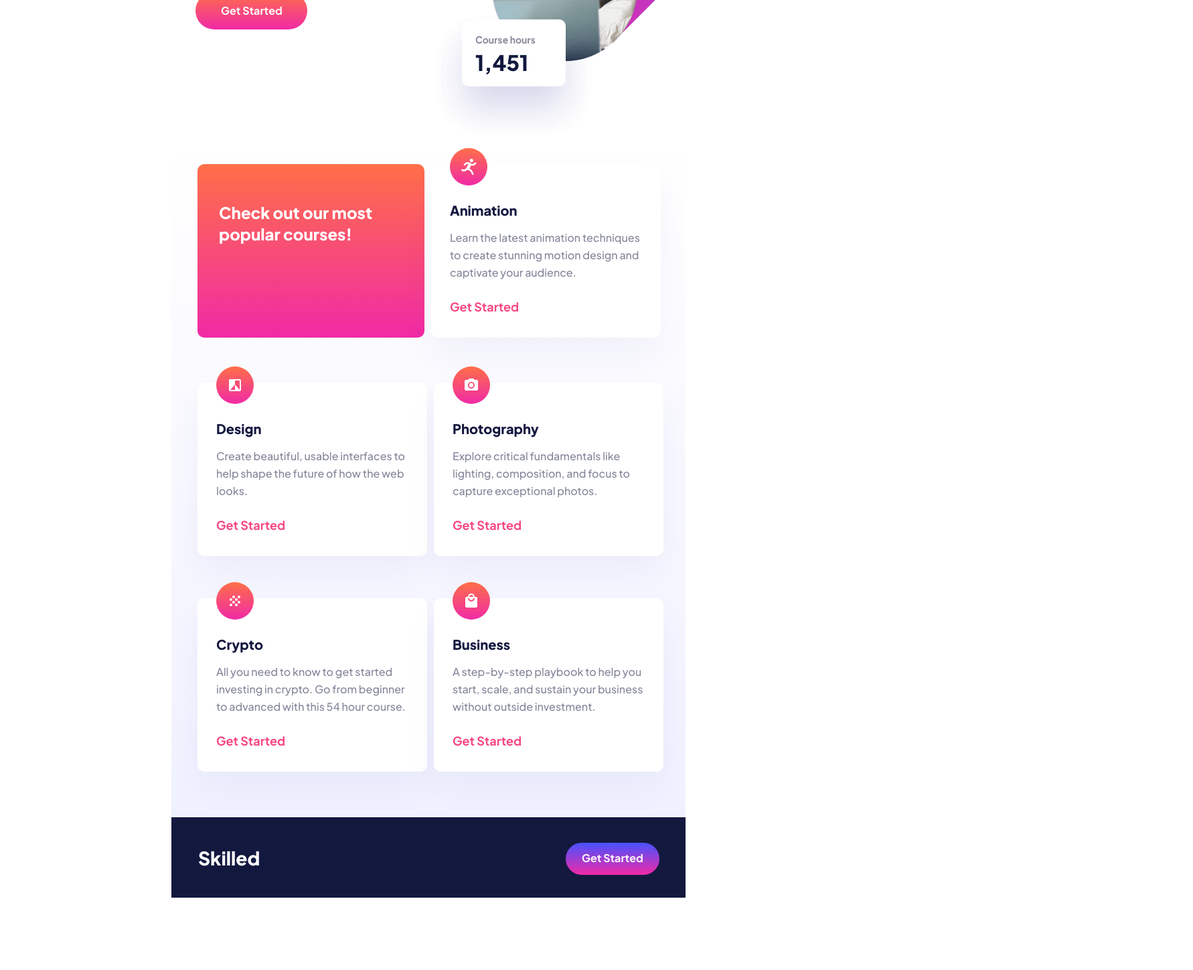
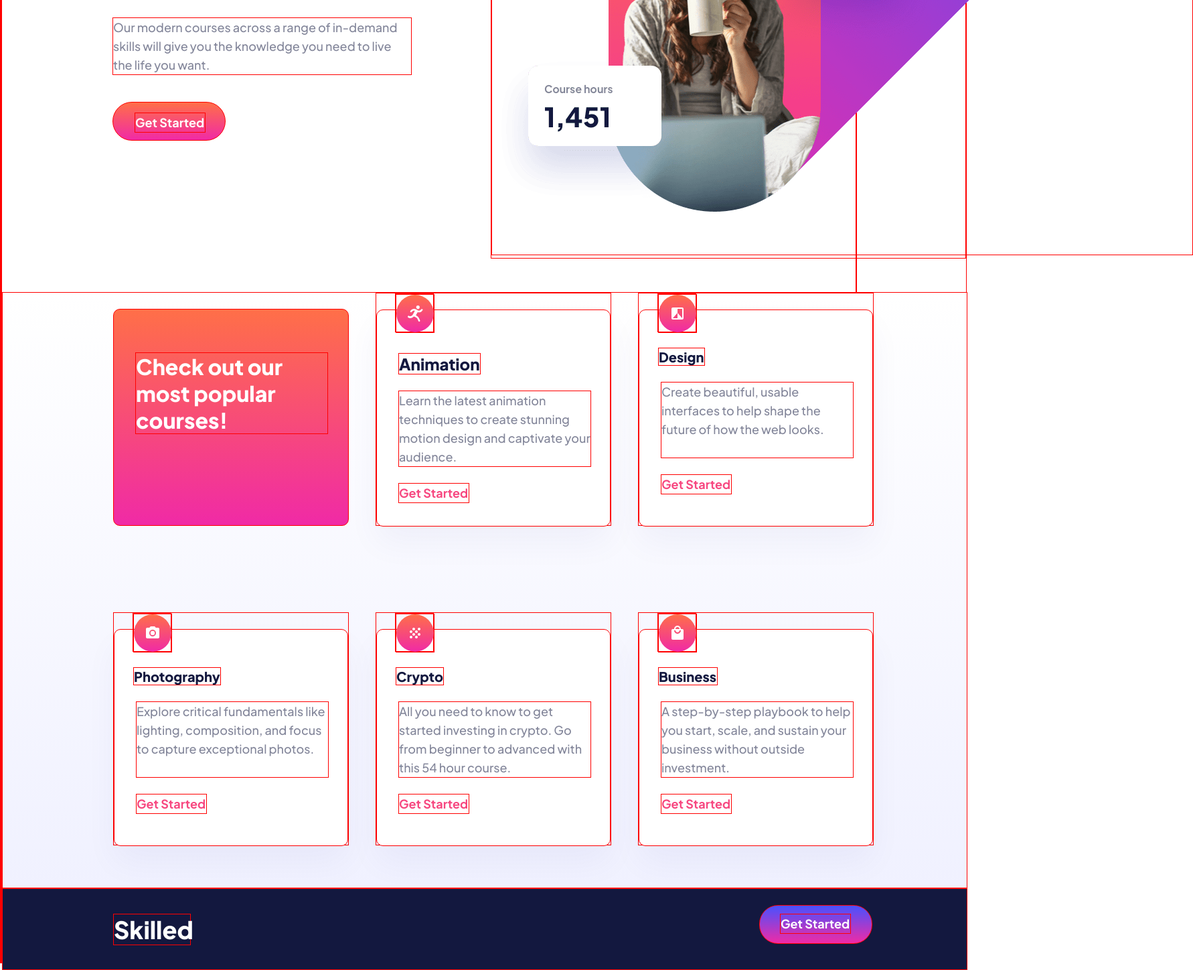
Before and after one commit to jfosu/skilled-elearning-landing-page, a plain HTML site: page starter-code/index.html in a window 1280 px wide. Shown: the part 413-1861 px from the top of the page at 67% size, 1782 px wide, since content can reach past the window. Before the commit the page ends 1760 px from the top, so only its background shows below. Drawn offline with Linux system fonts and the light colour scheme.

Commit message:
desktop view

```diff
--- a/starter-code/index.html
+++ b/starter-code/index.html
@@ -28,6 +28,9 @@
       </div>
       <div class="tabletladyphoto">
         <img src="assets/image-hero-tablet.png" alt="">
+      </div>
+      <div class="desktopladyphoto">
+        <img src="assets/image-hero-desktop.png" alt="">
       </div>
       <div class="mobilelastlargecontainer">
         <div class="mobilecheckoutcontainer">
--- a/starter-code/style.css
+++ b/starter-code/style.css
@@ -4,7 +4,7 @@
     margin: 0;
     padding: 0;
     font-family: "Plus Jakarta Sans";
-    /*border: 1px solid red; */
+    border: 1px solid red;
 
 }
 
@@ -16,11 +16,11 @@ a {
     text-decoration: none;
 }
 
-@media (max-width:767px) {
+@media  (max-width: 767px) {
     .tabletladyphoto {
         display: none;
     }
-};
+}
 
 /* mobile main container */
 .mobilemaincontainer {
@@ -335,7 +335,15 @@ a {
 
 }
 
-@media (min-width:768px) {
+
+/* Tablet View */
+@media  (min-width: 1100px) {
+    .tabletladyphoto {
+        display: none;
+    }
+}
+
+@media  (min-width: 768px) {
     .mobilemaincontainer {
         height: 1760px;
         width: 768px;
@@ -381,12 +389,12 @@ a {
         margin-top: 0px;
         padding-left: px;
     }
-    /*.mobilecheckoutcontainer {
+    .mobilecheckoutcontainer {
         height: 259px;
         width: 339px;
         margin-left: 39px;
         margin-top: 24px;
-    }*/
+    }
     .mobilecheckouttext {
         margin-left: 32px;
         margin-top: 56px;
@@ -428,4 +436,176 @@ a {
         margin-top: -40px;
         margin-left: 589px;
     }
-};
+}
+
+/* Desktop View */
+@media  (min-width:1100px) {
+    .mobilemaincontainer {
+        height: 1845px;
+        width: 1440px;
+        margin: 0 auto;
+        border-radius: 0px;
+    }
+    .mobileskilleduppertext {
+        height: 45px;
+        width: 114px;
+        margin-left: 165px;
+        margin-top: 29px;
+        font-size: 36px;
+        line-height: 45px;
+    }
+    .mobilegetstartedcontainer {
+        height: 56px;
+        width: 167px;
+        margin-left: 1108px;
+        margin-top: -50px;
+    }
+    .mobilegetstartedtext {
+        width: 104px;
+        margin-left: 30px;
+        margin-top: 12px;
+        font-size: 18px;
+    }
+
+    .mobilemaximizeskilltext {
+        height: 143px;
+        width: 457px;
+        margin-left: 165px;
+        margin-top: 178px;
+        font-size: 56px;
+        line-height: 71px;
+    }
+    .mobileourmoderntext {
+        height: 84px;
+        width: 445px;
+        margin-left: 165px;
+        margin-top: 29px;
+        font-size: 18px;
+        line-height: 28px;
+    }
+    .mobileredgetstartedcontainer {
+        height: 56px;
+        margin-left: 165px;
+        margin-top: 40px;
+    }
+    .mobileredgetstartedtext {
+        height: 28px;
+        width: 104px;
+        font-size: 18px;
+        line-height: 28px;
+        margin-left: 32px;
+    }
+    .desktopladyphoto {
+        margin-left: 730px;
+        margin-top: -770px;
+    }
+    .mobilelastlargecontainer {
+        margin-top: 50px;
+        padding-left: 0px;
+        height: 888px;
+        width: 1440px;
+    }
+    .mobilecheckouttext {
+        height: 120px;
+        width: 286px;
+        margin-left: 32px;
+        margin-top: 64px;
+        font-size: 32px;
+        line-height: 40px;
+
+    }
+    .mobilelastlargecontainer > *:first-child {
+        height: 322px;
+        width: 350px;
+        margin-left: 165px;
+        margin-top: 24px;
+    }
+    .mobilelastlargecontainer > *:nth-child(2) {
+        height: 346px;
+        width: 350px;
+        margin-top: 0px;
+        margin-left: 30px;
+    }
+    .mobilelastlargecontainer > *:nth-child(3) {
+        height: 346px;
+        width: 350px;
+        margin-top: 0px;
+        margin-left: 30px;
+    }
+    .mobilelastlargecontainer > *:nth-child(4) {
+        height: 346px;
+        width: 350px;
+        margin-left: 165px;
+        margin-top: 56px;
+    }
+    .mobilelastlargecontainer > *:nth-child(5) {
+        height: 346px;
+        width: 350px;
+        margin-left: 30px;
+        margin-top: 56px;
+    }
+    .mobilelastlargecontainer > *:last-child {
+        height: 346px;
+        width: 350px;
+        margin-left: 30px;
+        margin-top: 56px;
+    }
+    .mobileanimationboxinside {
+        height: 322px;
+        width: 348px;
+        margin-left: 0px;
+        margin-top: 24px;
+
+    }
+    .mobileanimationtext {
+        height: 30px;
+        width: 121px;
+        margin-left: 32px;
+        margin-top: 64px;
+        font-size: 24px;
+        line-height: 30px;
+
+    }
+    .mobilelearnthelasttext {
+        height: 112px;
+        width: 286px;
+        margin-left: 32px;
+        margin-top: 24px;
+        font-size: 18px;
+        line-height: 28px;
+
+    }
+    .mobilelastgetstartedtext {
+        height: 28px;
+        width: 104px;
+        margin-left: 32px;
+        margin-top: 24px;
+        font-size: 18px;
+        line-height: 28px;
+
+    }
+    .mobilefootercontainer {
+        height: 120px;
+        width: 1440px;
+
+    }
+    .mobilelastpartskilledtext {
+        height: 45px;
+        width: 114px;
+        margin-left: 165px;
+        margin-top: 37px;
+        font-size: 36px;
+        line-height: 45px;
+
+    }
+    .mobilelastgetstartedcontainer {
+        height: 56px;
+        width: 167px;
+        margin-left: 1130px;
+        margin-top: -60px;
+        border-radius: 28px;
+
+    }
+
+
+}
```
